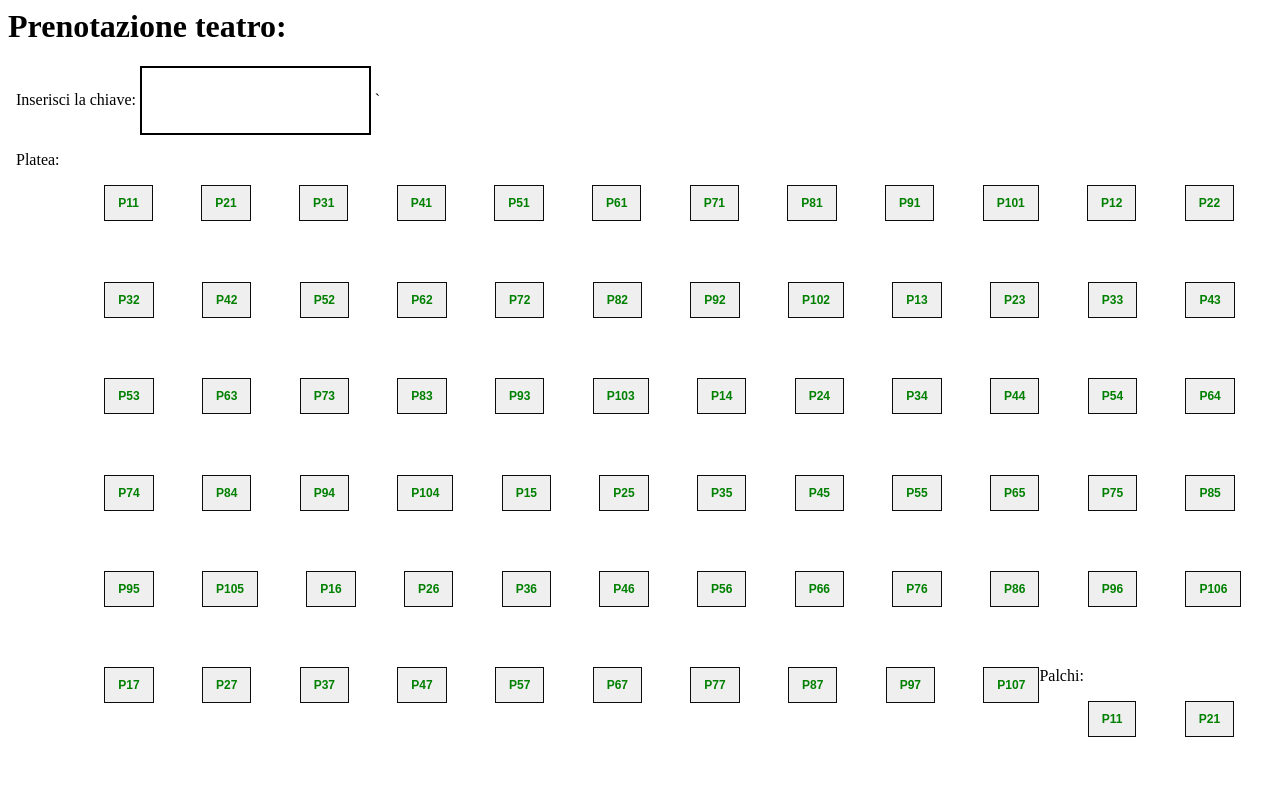
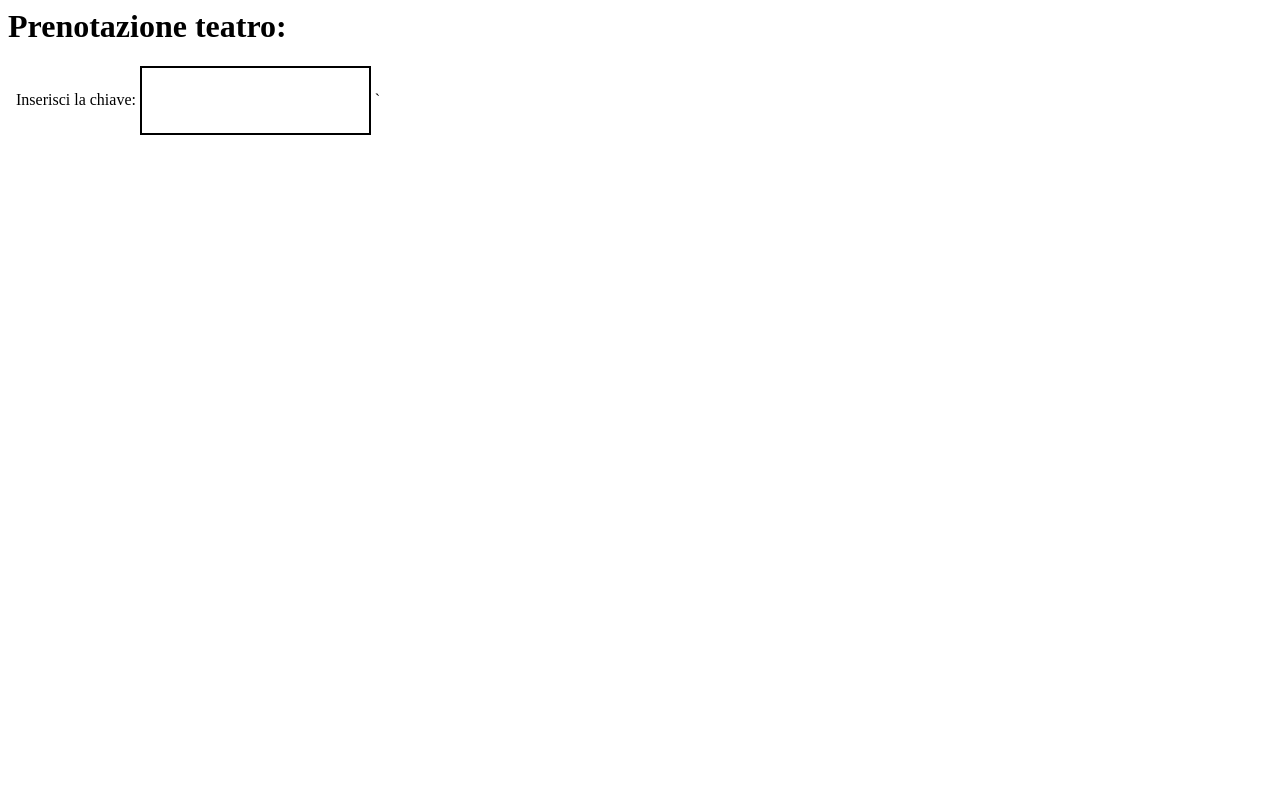
Before and after one commit to lacaprinamini/projSSW2022, an Angular app: page / in a window 1280 px wide. Shown: the top 796 px of the page. Built offline with nearby package versions, Linux system fonts and the light colour scheme.

Commit message:
1 file modified

```diff
--- a/src/app/app.component.html
+++ b/src/app/app.component.html
@@ -10,7 +10,7 @@
 </div>
 <html>
   <body>
-    <div>
+    <div *ngIf="nominativo !== undefined">
       <div>
         <p>Platea:</p>
         <ul>
```
